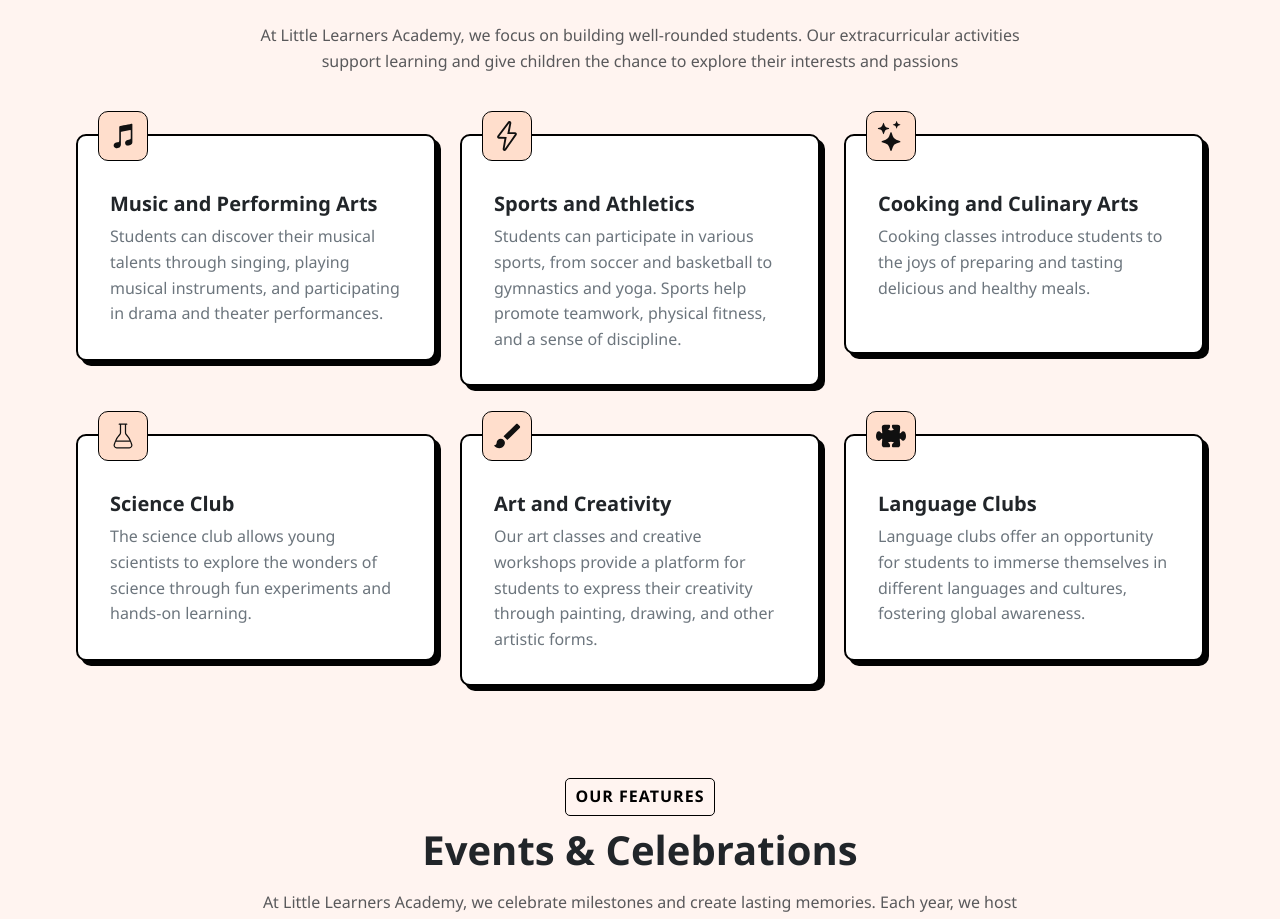
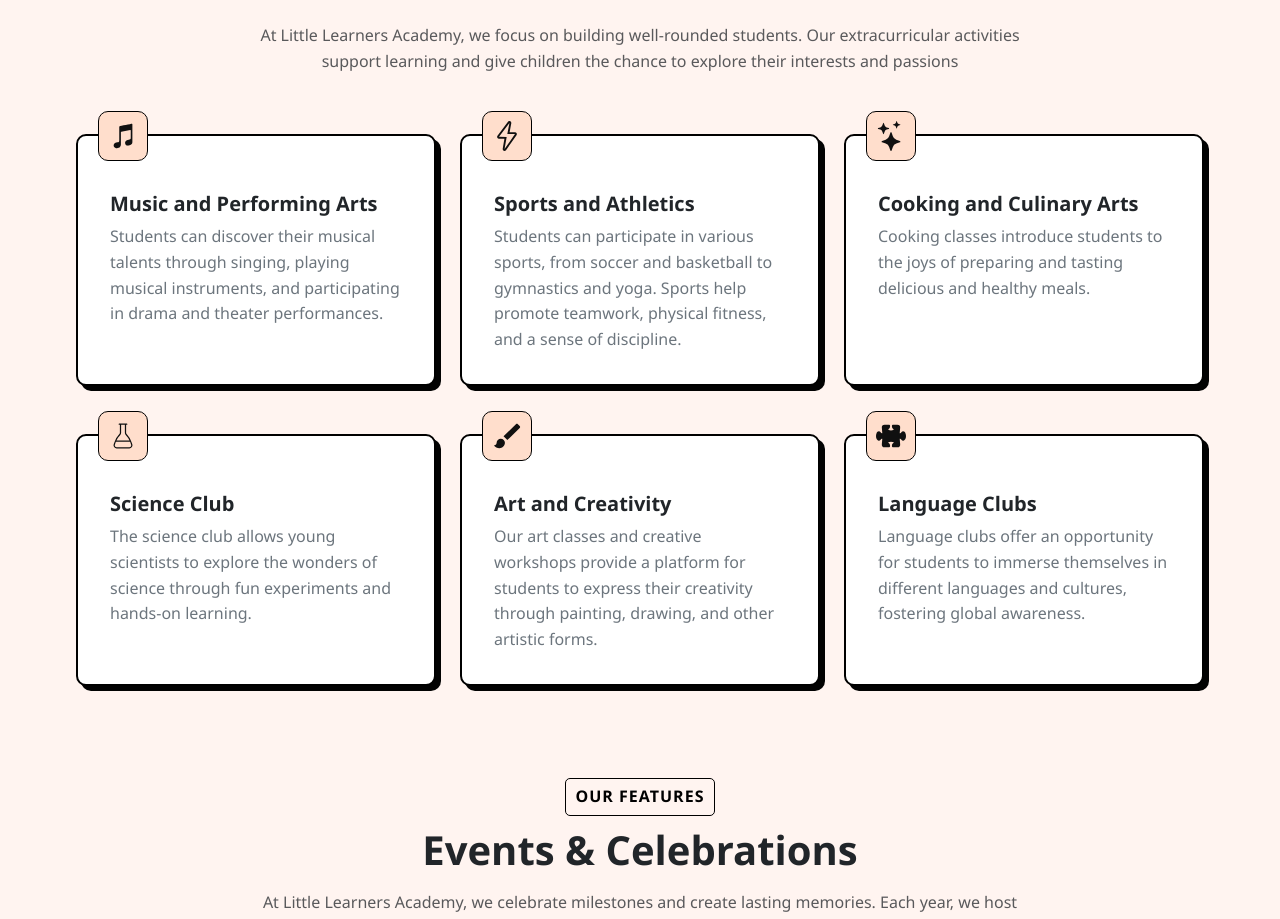
Before and after one commit to Mhmd-Elawady/School-Education, a React (Vite) app: page /student-life in a window 1280 px wide. Shown: the part 822-1741 px from the top of the page. Built offline with nearby package versions, Linux system fonts and the light colour scheme.

Commit message:
Modified card layout and styling

```diff
--- a/src/Components/Home/OurBenefits.jsx
+++ b/src/Components/Home/OurBenefits.jsx
@@ -15,7 +15,7 @@ const OurBenefits = ({ sectionTitle, sectionHeading, sectionDescription, items }
 
         <Row className="benefits-grid">
           {items.map((item, index) => (
-            <Col key={index} xs={12} md={6} lg={4} className="benefit-col">
+            <Col key={index} xs={12} md={6} lg={4} className="benefit-col d-flex">
               <motion.div
                 initial={{ opacity: 0, y: 50 }}
                 whileInView={{ opacity: 1, y: 0 }}
```
